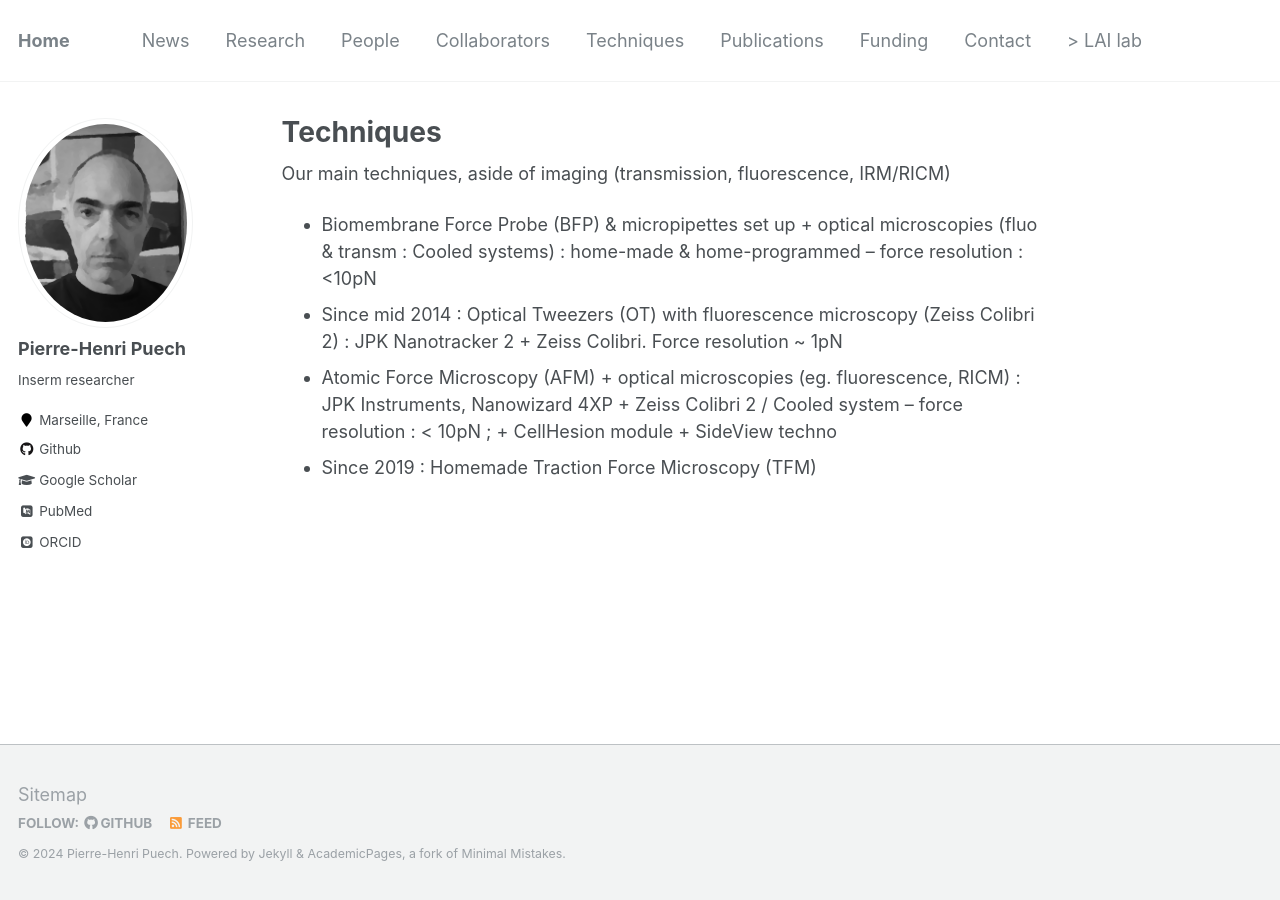
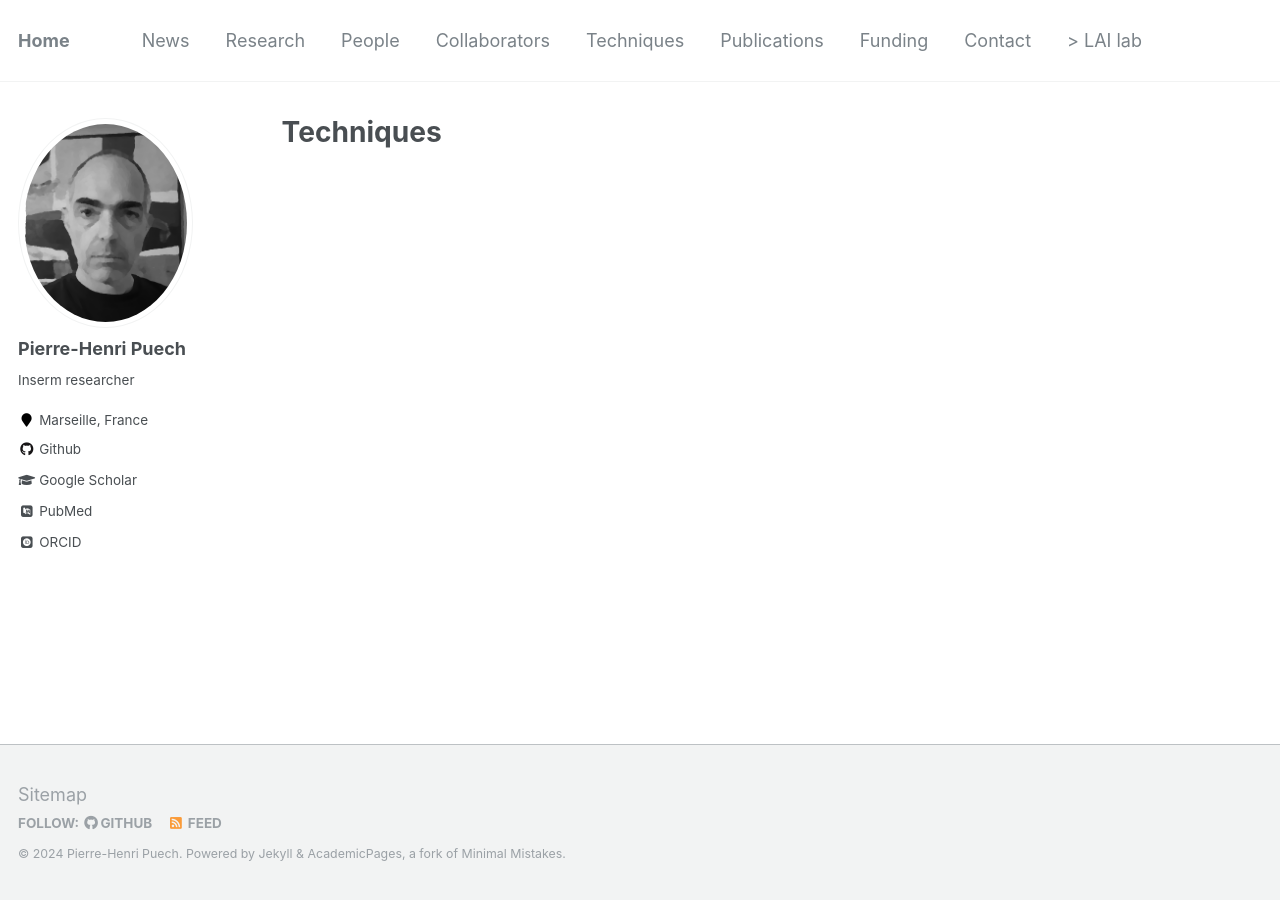
Before and after one commit to aureliendumetre/aureliendumetre.github.io, a Jekyll site: the page built from _pages/techs.md, in a window 1280 px wide. Built offline with Jekyll 4.4.1, drawn with Linux system fonts in a browser that asks for light colours; some web fonts are replaced.

Commit message:
Update techs.md

```diff
--- a/_pages/techs.md
+++ b/_pages/techs.md
@@ -6,10 +6,3 @@ author_profile: true
 ---
 
 <!-- ![icons](/images/icones.png) -->
-
-Our main techniques, aside of imaging (transmission, fluorescence, IRM/RICM)
-
-  - Biomembrane Force Probe (BFP) & micropipettes set up + optical microscopies (fluo & transm : Cooled systems) : home-made & home-programmed – force resolution : <10pN
-  - Since mid 2014 : Optical Tweezers (OT) with fluorescence microscopy (Zeiss Colibri 2) : JPK Nanotracker 2 + Zeiss Colibri. Force resolution ~ 1pN
-  - Atomic Force Microscopy (AFM) + optical microscopies (eg. fluorescence, RICM) : JPK Instruments, Nanowizard 4XP + Zeiss Colibri 2 / Cooled system – force resolution : < 10pN ; + CellHesion module + SideView techno
-  - Since 2019 : Homemade Traction Force Microscopy (TFM)
```
